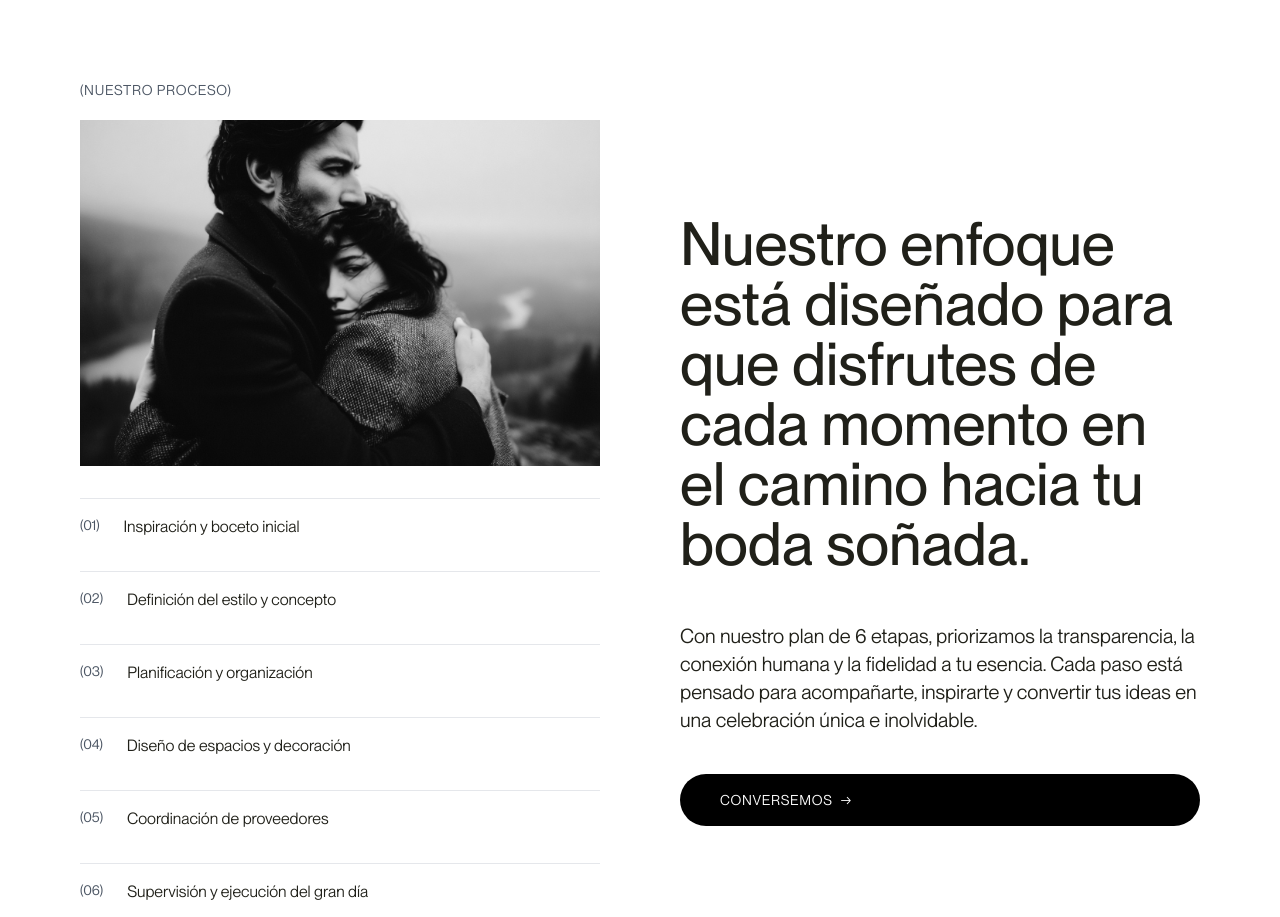
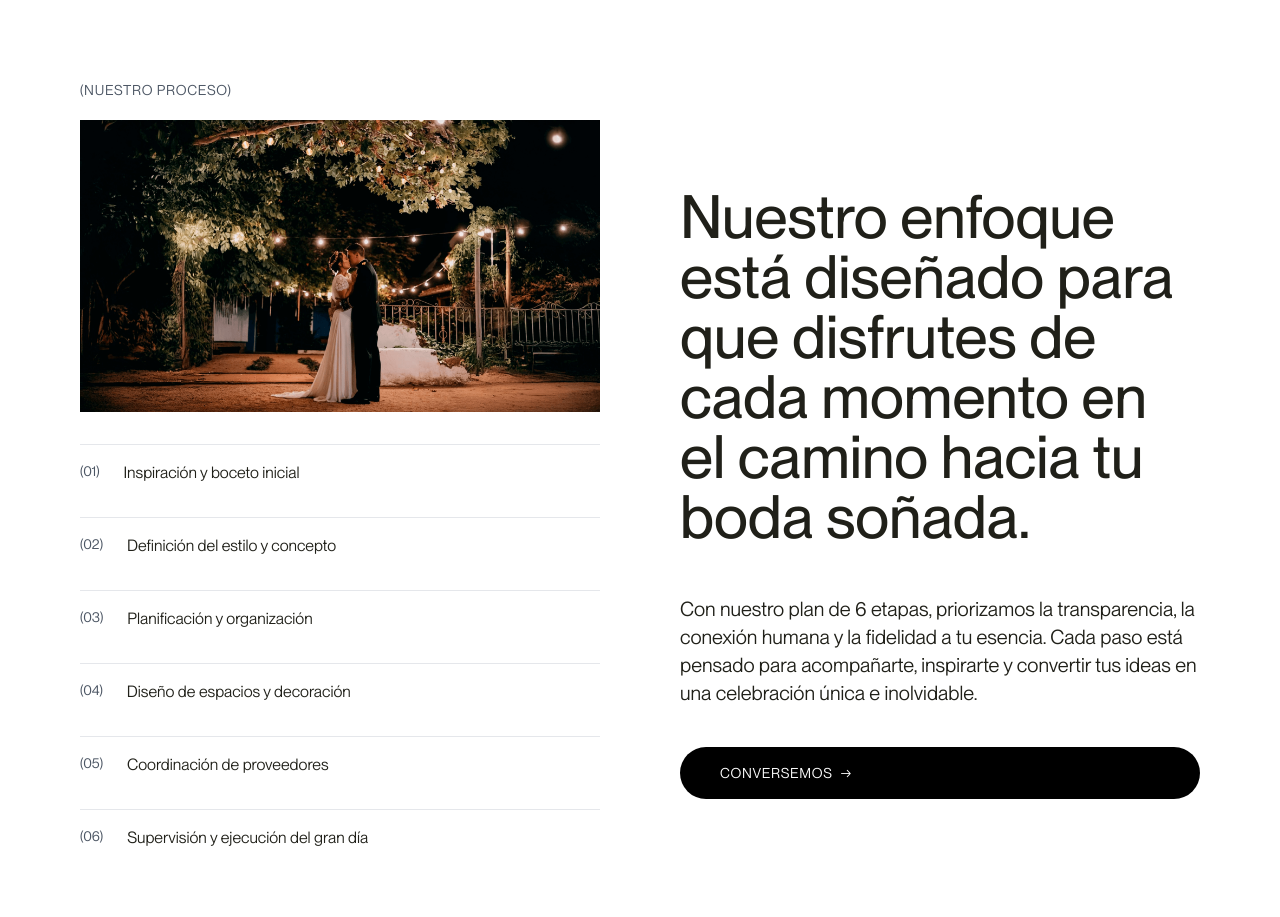
Before and after one commit to LOCCOHUB/reiki-patty-web, a React (Vite) app: page / in a window 1280 px wide. Shown: the part 1720-2637 px from the top of the page. Built offline with nearby package versions, Linux system fonts and the light colour scheme.

Commit message:
Ajustes finales · foto Our Approach en color, rangos de precio en formulario, 404 pulido

```diff
--- a/src/App.tsx
+++ b/src/App.tsx
@@ -1,6 +1,6 @@
 import { Routes, Route } from "react-router-dom";
+import Layout from "./components/Layout";
 
-import Header from "./components/Header";
 import Hero from "./components/Hero";
 import PeopleAtHeart from "./components/PeopleAtHeart";
 import OurApproach from "./components/OurApproach";
@@ -8,12 +8,18 @@ import FeaturedWorks from "./components/FeaturedWorks";
 import InspirationBanner from "./components/InspirationBanner";
 import AboutUs from "./components/AboutUs";
 import FooterNav from "./components/FooterNav";
-import Footer from "./components/Footer";
+
 import PrivacyPolicy from "./components/PrivacyPolicy";
 import NotFound from "./components/NotFound";
 
-function HomePage() {
+function App() {
   return (
+    <Routes>
+      {/* Rutas que SÍ llevan Header + Footer */}
+      <Route element={<Layout />}>
+        <Route
+          path="/"
+          element={
             <>
               <Hero />
               <PeopleAtHeart />
@@ -23,24 +29,14 @@ function HomePage() {
               <AboutUs />
               <FooterNav />
             </>
-  );
           }
+        />
+        <Route path="/privacidad" element={<PrivacyPolicy />} />
+      </Route>
 
-function App() {
-  return (
-    <div className="min-h-screen bg-background text-foreground font-sans">
-      <Header />
-
-      <main>
-        <Routes>
-          <Route path="/" element={<HomePage />} />
-          <Route path="/privacidad" element={<PrivacyPolicy />} />
+      {/* Ruta 404 SIN Layout (sin Header ni Footer) */}
       <Route path="*" element={<NotFound />} />
     </Routes>
-      </main>
-
-      <Footer />
-    </div>
   );
 }
 
--- a/src/components/ContactForm.tsx
+++ b/src/components/ContactForm.tsx
@@ -238,10 +238,10 @@ const ContactForm: React.FC<ContactFormProps> = ({ onClose }) => {
                           className="w-full p-3 bg-gray-800 border-none focus:outline-none focus:ring-1 focus:ring-white"
                         >
                           <option value="">Selecciona un rango</option>
-                          <option value="menos-30k">Menos de 30.000€</option>
-                          <option value="30k-60k">30.000€ - 60.000€</option>
-                          <option value="60k-100k">60.000€ - 100.000€</option>
-                          <option value="mas-100k">Más de 100.000€</option>
+                          <option value="menos-30k">Menos de 1.200€</option>
+                          <option value="30k-60k">1.200€ - 2.000€</option>
+                          <option value="60k-100k">2.000€ - 3.000€</option>
+                          <option value="mas-100k">Más de 3.000€</option>
                         </select>
                       </div>
 
--- /dev/null
+++ b/src/components/Layout.tsx
@@ -0,0 +1,15 @@
+import { Outlet } from "react-router-dom";
+import Header from "./Header";
+import Footer from "./Footer";
+
+const Layout = () => (
+  <div className="min-h-screen bg-background text-foreground font-sans">
+    <Header />
+    <main>
+      <Outlet /> {/* Aquí se pinta cada página “normal” */}
+    </main>
+    <Footer />
+  </div>
+);
+
+export default Layout;
--- a/src/components/NotFound.tsx
+++ b/src/components/NotFound.tsx
@@ -2,14 +2,13 @@ import { Link } from "react-router-dom";
 
 const NotFound = () => {
   return (
-    <section className="grid grid-cols-1 md:grid-cols-12 min-h-screen bg-background text-black">
+    <section className="min-h-screen flex flex-col md:flex-row bg-background text-black">
 
-      {/* COLUMNA IZQUIERDA (texto + 404) */}
-      <div className="md:col-span-7 flex flex-col justify-between px-8 md:px-14 py-10">
+      {/* COLUMNA IZQUIERDA */}
+      <div className="flex flex-col justify-center md:w-7/12 px-8 md:px-14 py-10">
 
-        {/* Mensaje + botón */}
-        <div>
-          <p className="max-w-xs md:max-w-sm mb-8 leading-snug">
+        <div className="mb-10">
+          <p className="max-w-xs md:max-w-sm mb-8 leading-snug text-lg md:text-xl">
             Por aquí vamos mal...<br />
             Te llevamos al lugar correcto.
           </p>
@@ -17,22 +16,21 @@ const NotFound = () => {
           <Link
             to="/"
             className="inline-flex items-center gap-3 bg-black text-white px-6 py-3 rounded-full
-                       uppercase text-xs tracking-wider hover:bg-opacity-90 transition"
+                       uppercase text-xs tracking-wider hover:bg-opacity-90 transition-all"
           >
             <span>Volver al inicio</span><span>→</span>
           </Link>
         </div>
 
-        {/* 404 gigantesco */}
         <h1 className="text-[24vw] md:text-[15vw] font-bold leading-none tracking-tighter">
           404
         </h1>
       </div>
 
-      {/* COLUMNA DERECHA (foto) */}
-      <div className="md:col-span-5 overflow-hidden p-4 flex items-center justify-center">
+      {/* COLUMNA DERECHA */}
+      <div className="md:w-5/12 flex items-center justify-center p-4">
         <img
-          src="/images/sections/404-image.jpg"
+          src="/images/sections/pareja-404.png"
           alt="Foto rota de pareja"
           className="w-full h-full object-cover rounded-lg shadow-xl"
         />
--- a/src/components/OurApproach.tsx
+++ b/src/components/OurApproach.tsx
@@ -29,9 +29,9 @@ const OurApproach = () => {
           {/* Foto + lista */}
           <div>
             <img
-              src="/images/sections/proceso-2.png"
+              src="/images/sections/enfoque-03.png"
               alt="Organización de boda íntima"
-              className="w-full h-auto grayscale"
+              className="w-full h-auto object-cover"
             />
 
             <ul className="mt-8 space-y-4">
--- a/src/main.tsx
+++ b/src/main.tsx
@@ -1,13 +1,17 @@
 import { createRoot } from "react-dom/client";
-import { BrowserRouter } from "react-router-dom";
+import { BrowserRouter, Routes, Route } from "react-router-dom";
 import App from "./App.tsx";
 import "./index.css";
 
-const root = document.getElementById("root");
-if (!root) throw new Error("Failed to find root element");
+const rootElement = document.getElementById("root");
+if (!rootElement) {
+  throw new Error("Failed to find root element");
+}
 
-createRoot(root).render(
+createRoot(rootElement).render(
   <BrowserRouter>
-    <App />
+    <Routes>
+      <Route path="/*" element={<App />} />
+    </Routes>
   </BrowserRouter>
 );
```
Also changed, not shown: public/images/sections/enfoque-03.png (added), public/images/sections/pareja-404.png (added). Lines whose indentation alone changed are shown as unchanged.
